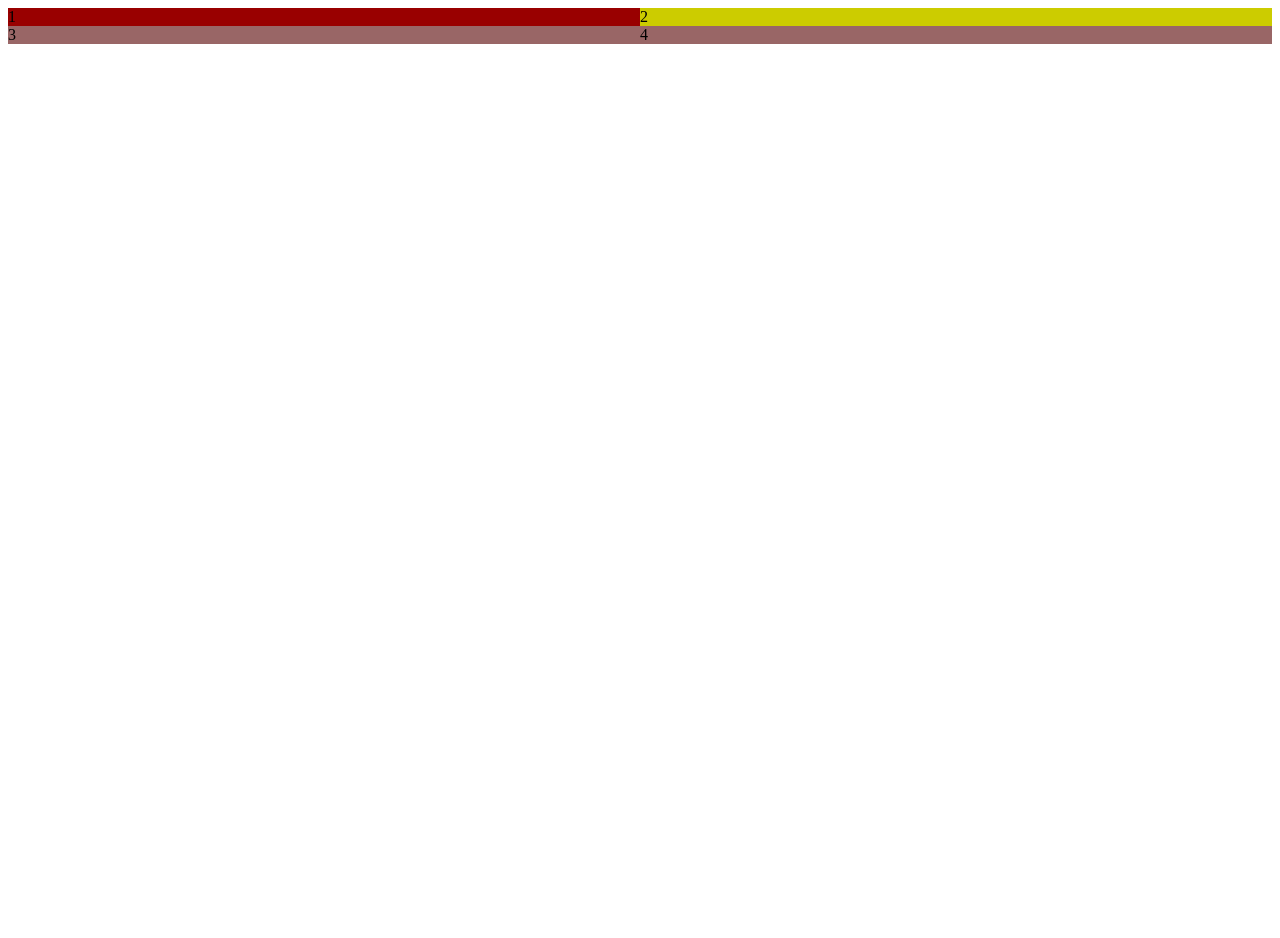
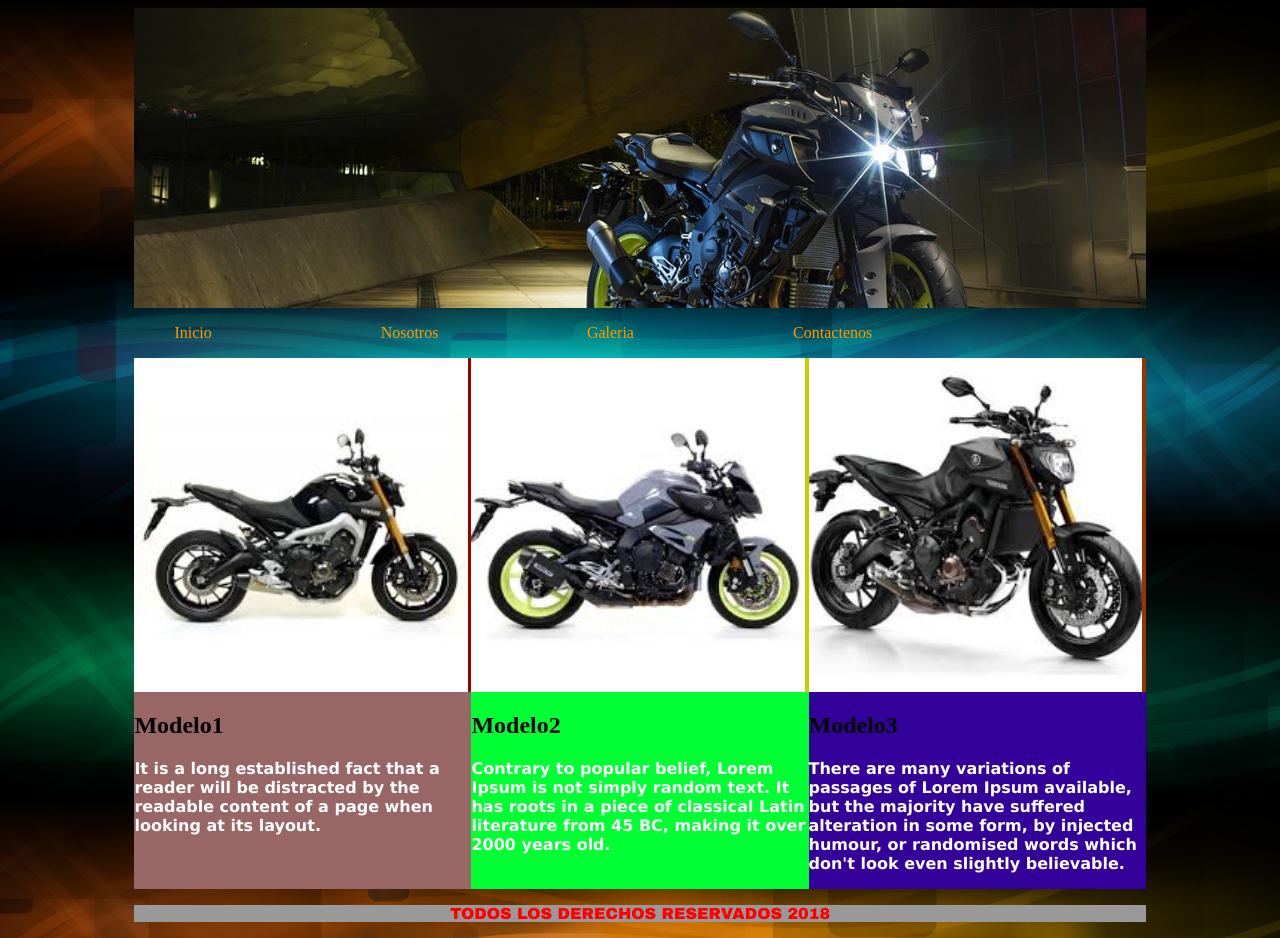
Before and after one commit to aaldana93/frontend, a plain HTML site: page TallerFronEnd2/index.html in a window 1280 px wide. Before the commit the page ends 800 px from the top, so only its background shows below. Drawn offline with Linux system fonts and the light colour scheme.

Commit message:
Add files via upload

```diff
--- a/TallerFronEnd2/Css/estilo.css
+++ b/TallerFronEnd2/Css/estilo.css
@@ -17,29 +17,97 @@
 }
 
 #f1c1{
-	 width:50%;
+	 width:30%;
 	 display:table-cell;
 	 background-color:#900;
 }
 
 #f1c2{
-	 width:50%;
+	 width:30%;
 	 display:table-cell;
 	 background-color:#CC0;
 }
 
 #f2c1{
-	 width:50%;
+	 width:30%;
 	 display:table-cell;
 	 background-color:#966;
 }
 
 #f2c2{
-	 width:50%;
+	 width:30%;
 	 display:table-cell;
-	 background-color:#C6F;
+	 background-color:#0F3;
 }
-/*#fila2{
-	widows:100%;
-	display:table-row;
-}	*/
+
+#f2c3{
+	 width:30%;
+	 display:table-cell;
+	 background-color:#309;
+}
+
+#f1c3{
+	 width:30%;
+	 display:table-cell;
+	 background-color:#930;
+}
+
+#envoltura{
+	width:80%;
+	margin: 0 auto;
+
+}
+
+a{
+	text-decoration:none;
+	color:#F90;
+	}
+
+a:hover{
+	color:#3F6;
+	font-weight:bold;
+	font-family:Arial, Helvetica, sans-serif;
+	}
+
+ul{
+	list-style-type:none;
+	width:100%;
+	}
+
+li{
+	display:inline-block;
+	width:20%;
+	}
+
+#encabezado{
+	width:100%;
+	height:300px;
+	background-image:url(../Img/banner.jpg);
+	background-size:cover;
+	}
+
+body{
+	background-image:url(../Img/background.jpg);
+    background-size:cover;
+	background-repeat:no-repeat;
+	background-attachment:fixed;
+	}
+
+img{
+	width:99%;
+
+	}
+
+p{
+	font-family:Verdana, Geneva, sans-serif;
+	font-weight:bold;
+	color:#FFF;
+	}
+.pie{
+	 text-align:center;
+	 font-family:"Arial Black", Gadget, sans-serif;
+	 color:#F00;
+	 font-size:12;
+	 width:100%;
+	 background-color:#999;
+	}
--- a/TallerFronEnd2/index.html
+++ b/TallerFronEnd2/index.html
@@ -8,17 +8,48 @@
 </head>
 
 <body>
-
+	<div id="envoltura">
+    	<div id="encabezado"></div>
+    	<div id="menu">
+        	<ul>
+            	<li ><a  href="#">Inicio</a></li>
+            	<li><a  href="#">Nosotros</a></li>
+            	<li><a  href="#">Galeria</a></li>
+            	<li><a  href="#">Contactenos</a></li>
+            </ul>
+        </div>
+        <div id="contenedor" >
           <div id="tabla">
               <div  id="fila1">
-          <div id="f1c1">1</div>
-          <div id="f1c2">2</div>
+                  <div id="f1c1">
+                   <img src="Img/img1.jpg"/>
+                  </div>
+                  <div id="f1c2">
+                  	<img  src="Img/img2.jpg"/>
+                  </div>
+                  <div id="f1c3">
+                    <img src="Img/img3.jpg"/>
+                  </div>
               </div>
               <div  id="fila2">
-          <div  id="f2c1">3</div>
-          <div  id="f2c1">4</div>
+                  <div  id="f2c1">
+                  	<h2>Modelo1</h2>
+                    <p>It is a long established fact that a reader will be distracted by the readable content of a page when 			looking at its layout.</p>
+                  </div>
+                  <div  id="f2c2">
+                  	<h2>Modelo2</h2>
+                    <p>Contrary to popular belief, Lorem Ipsum is not simply random text. It has roots in a piece of classical Latin literature from 45 BC, making it over 2000 years old.</p>
+                  </div>
+                  <div  id="f2c3">
+                  	<h2>Modelo3</h2>
+                    <p>There are many variations of passages of Lorem Ipsum available, but the majority have suffered alteration in some form, by injected humour, or randomised words which don't look even slightly believable.</p>
                   </div>
               </div>
-
+          </div>
+        </div> <!--cierre div contenedor-->
+        <div id="footer" >
+         <p class="pie">TODOS LOS DERECHOS RESERVADOS 2018</p>
+        </div>
+	</div><!--cierre div envoltura-->
 </body>
 </html>
```
Also changed, not shown: TallerFronEnd2/Img/background.jpg (added), TallerFronEnd2/Img/banner.jpg (added), TallerFronEnd2/Img/img1.jpg (added), TallerFronEnd2/Img/img2.jpg (added), TallerFronEnd2/Img/img3.jpg (added). Lines whose indentation alone changed are shown as unchanged.
